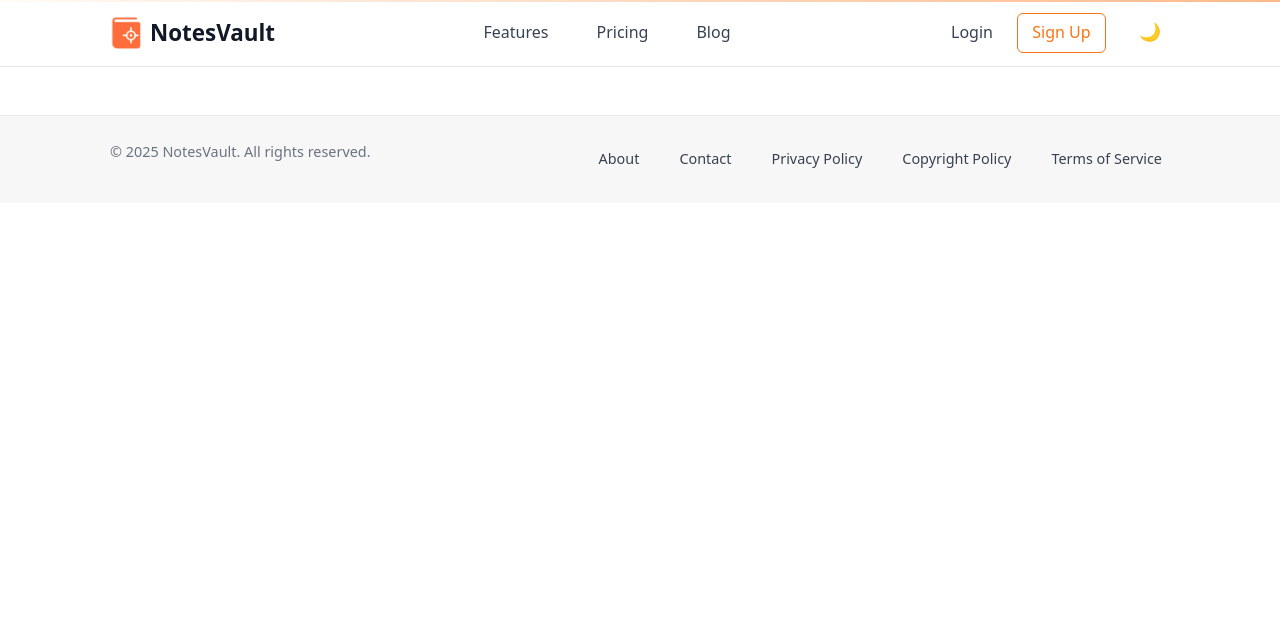
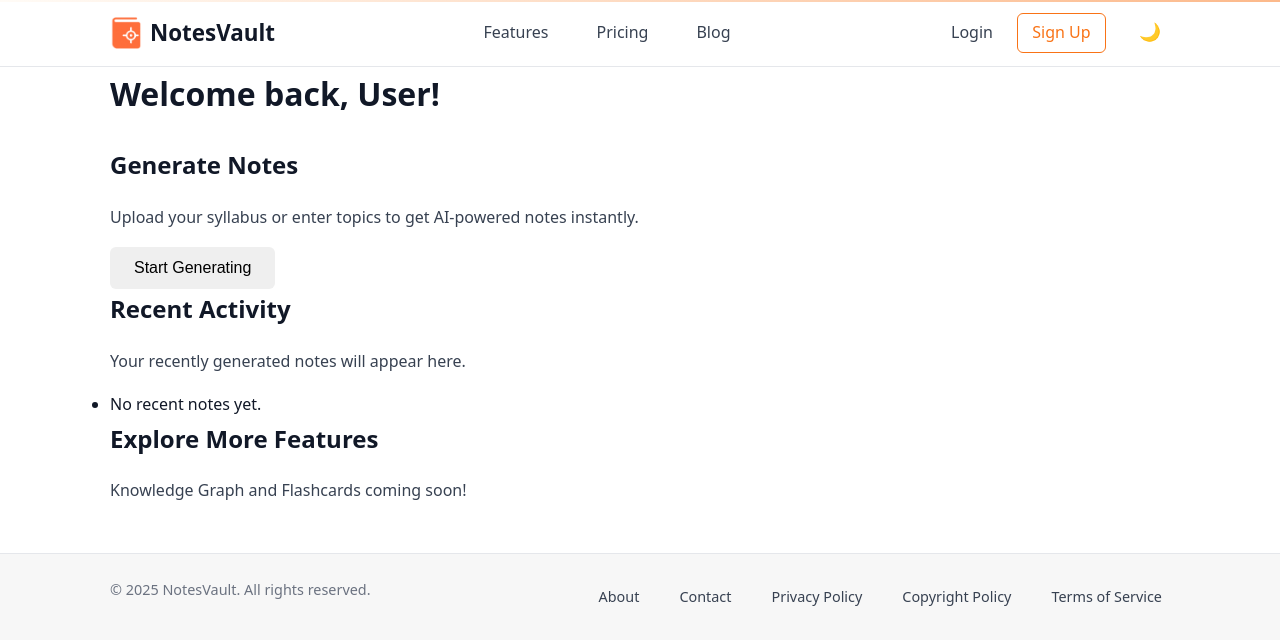
Before and after one commit to RSuyash/NotesVault, a React (Vite) app in the folder notesvault-react-mvp/: page /dashboard in a window 1280 px wide. Shown: the top 644 px of the page. Built offline with nearby package versions, Linux system fonts and the light colour scheme.

Commit message:
Feat: Add basic Dashboard page and route

```diff
--- a/notesvault-react-mvp/src/App.tsx
+++ b/notesvault-react-mvp/src/App.tsx
@@ -17,6 +17,7 @@ import CopyrightPolicyPage from './pages/CopyrightPolicyPage'; // Import new pag
 import TermsOfServicePage from './pages/TermsOfServicePage'; // Import new page
 import PricingPage from './pages/PricingPage'; // Import new page
 import BlogPage from './pages/BlogPage'; // Import new page
+import DashboardPage from './pages/DashboardPage'; // Import Dashboard page
 
 function App() {
   return (
@@ -37,7 +38,8 @@ function App() {
           <Route path="/terms" element={<TermsOfServicePage />} />
           <Route path="/pricing" element={<PricingPage />} />
           <Route path="/blog" element={<BlogPage />} />
-          {/* Add routes for Dashboard etc. later */}
+          <Route path="/dashboard" element={<DashboardPage />} /> {/* Add Dashboard route */}
+          {/* Add other protected routes later */}
         </Routes>
       </main>
       <Footer />
--- /dev/null
+++ b/notesvault-react-mvp/src/pages/DashboardPage.tsx
@@ -0,0 +1,60 @@
+import React from 'react';
+// Assuming you might want to reuse layout components if they exist
+// import Navbar from '../components/layout/Navbar'; // Adjust path if needed
+// import Footer from '../components/layout/Footer'; // Adjust path if needed
+
+// Placeholder for user data - replace with actual data fetching/state management
+const userData = {
+  name: 'User', // Replace with actual user name later
+};
+
+const DashboardPage: React.FC = () => {
+  return (
+    <div className="flex flex-col min-h-screen bg-gradient-to-b from-background-start to-background-end text-text-primary">
+      {/* Optional: Include Navbar if you have a shared one */}
+      {/* <Navbar /> */}
+
+      <main className="flex-grow container mx-auto px-4 py-8 md:py-12">
+        <h1 className="text-3xl md:text-4xl font-bold mb-6 text-text-heading">
+          Welcome back, {userData.name}!
+        </h1>
+
+        <div className="grid grid-cols-1 md:grid-cols-3 gap-6 mb-10">
+          {/* Quick Action: Generate Notes */}
+          <div className="bg-white dark:bg-gray-800 p-6 rounded-lg shadow-md hover:shadow-lg transition-shadow duration-300">
+            <h2 className="text-xl font-semibold mb-3 text-primary dark:text-primary-lighter">Generate Notes</h2>
+            <p className="text-text-secondary mb-4">
+              Upload your syllabus or enter topics to get AI-powered notes instantly.
+            </p>
+            <button className="bg-primary hover:bg-primary-dark text-white font-bold py-2 px-4 rounded transition-colors duration-300">
+              Start Generating
+            </button>
+          </div>
+
+          {/* Placeholder: Recent Activity */}
+          <div className="bg-white dark:bg-gray-800 p-6 rounded-lg shadow-md md:col-span-2">
+            <h2 className="text-xl font-semibold mb-3 text-text-heading">Recent Activity</h2>
+            <p className="text-text-secondary">Your recently generated notes will appear here.</p>
+            {/* Add list of recent notes later */}
+            <ul className="mt-4 space-y-2">
+              <li className="text-text-secondary italic">No recent notes yet.</li>
+            </ul>
+          </div>
+        </div>
+
+        {/* Placeholder: Other Features/Sections */}
+        <div className="bg-white dark:bg-gray-800 p-6 rounded-lg shadow-md">
+          <h2 className="text-xl font-semibold mb-3 text-text-heading">Explore More Features</h2>
+          <p className="text-text-secondary">Knowledge Graph and Flashcards coming soon!</p>
+          {/* Add links or info about upcoming features */}
+        </div>
+
+      </main>
+
+      {/* Optional: Include Footer if you have a shared one */}
+      {/* <Footer /> */}
+    </div>
+  );
+};
+
+export default DashboardPage;
```
